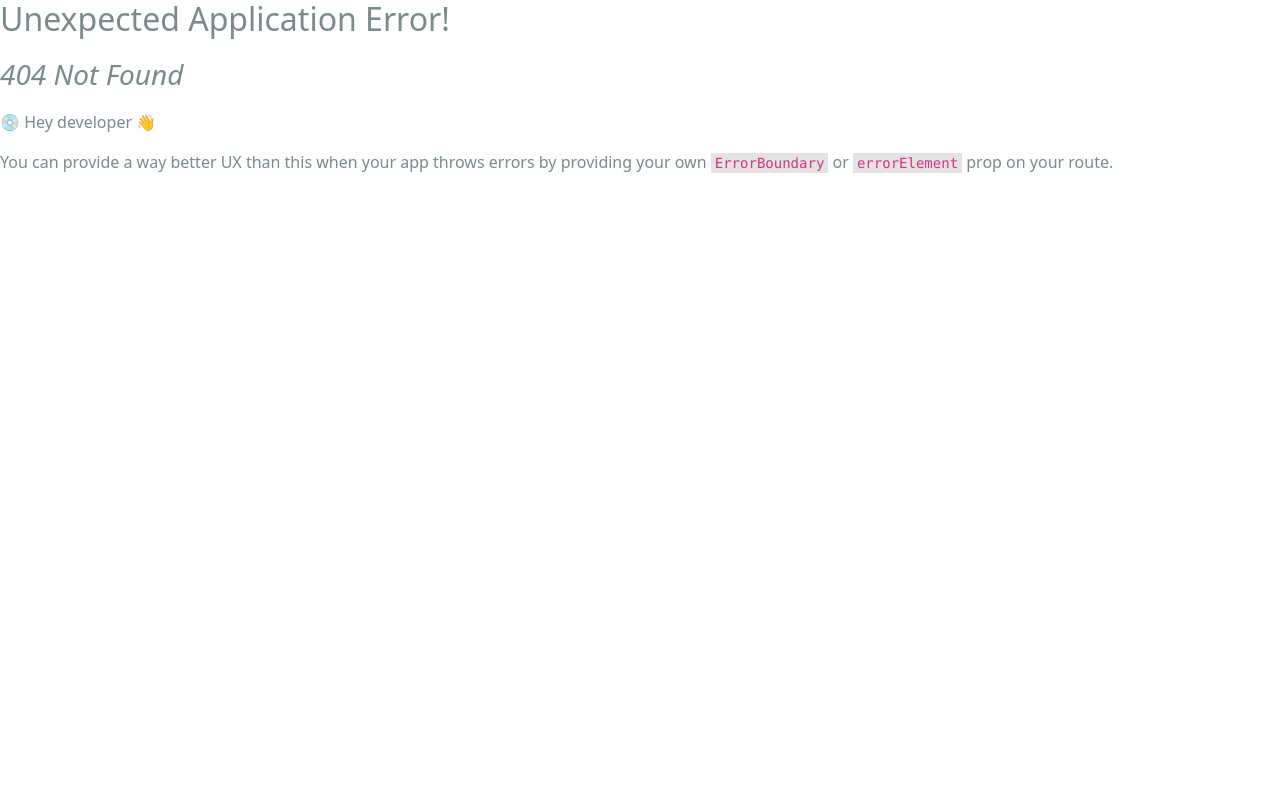
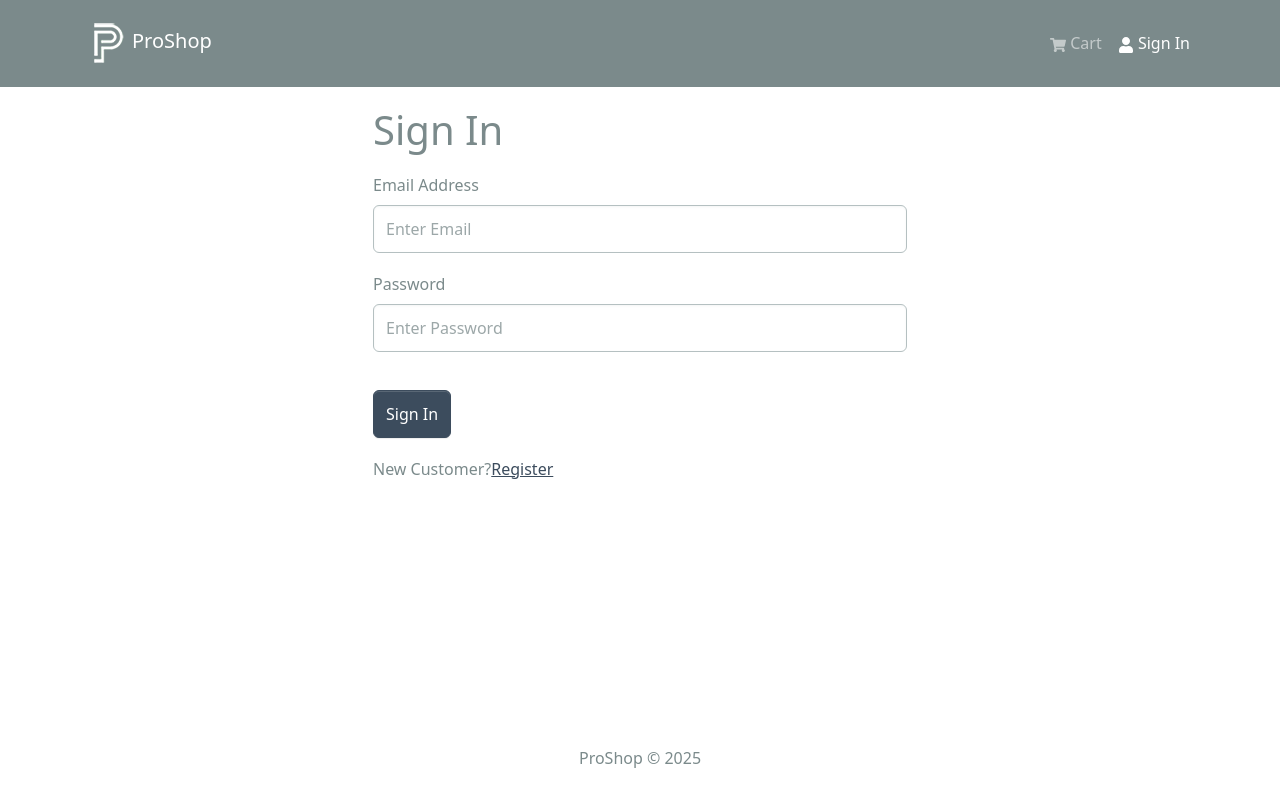
Before and after one commit to Saurav-Mistri/E-commerce_MERN_STACK, a React (Create React App) app in the folder client/: page /login in a window 1280 px wide. Before the commit this address had no page. Shown: the top 802 px of the page. Built offline with nearby package versions, Linux system fonts and the light colour scheme.

Commit message:
Login-page design code is done

```diff
--- /dev/null
+++ b/client/src/components/FormContiner.jsx
@@ -0,0 +1,16 @@
+import React from 'react';
+import { Container, Row, Col } from 'react-bootstrap';
+
+const FormContiner = ({children}) => {
+    return (
+        <Container>
+            <Row className='justify-content-md-center'>
+                <Col xs={12} md={6}>
+                    {children}
+                </Col>
+            </Row>
+        </Container>
+    )
+}
+
+export default FormContiner
--- a/client/src/index.js
+++ b/client/src/index.js
@@ -16,6 +16,7 @@
 import HomePage from './pages/HomePage.jsx';
 import ProductDetailsPage from './pages/ProductDetailsPage.jsx';
 import CartPage from './pages/CartPage.jsx';
+import LoginPage from './pages/LoginPage.jsx';
 
 const router = createBrowserRouter(
   createRoutesFromElements(
@@ -23,6 +24,7 @@
       <Route index={true} path='/' element={<HomePage />} />
       <Route path='/product/:id' element={<ProductDetailsPage />} />
       <Route path='/cart' element={<CartPage />} />
+      <Route path='/login' element={<LoginPage />} />
     </Route>
   )
 )
--- /dev/null
+++ b/client/src/pages/LoginPage.jsx
@@ -0,0 +1,41 @@
+import React from 'react';
+import { useState } from 'react';
+import { Link } from 'react-router-dom';
+import { Form, Button, Row, Col } from 'react-bootstrap';
+import FormContiner from '../components/FormContiner';
+
+const LoginPage = () => {
+    const [email, setEmail] = useState('');
+    const [password, setPassword] = useState('');
+
+    const submitHandler = (e) => {
+        e.preventDefault();
+        console.log('submit');
+
+    }
+
+    return (
+        <FormContiner>
+            <h1>Sign In</h1>
+
+            <Form onSubmit={submitHandler}>
+                <Form.Group controlId='email' className='my-3'>
+                    <Form.Label>Email Address</Form.Label>
+                    <Form.Control type='email' placeholder='Enter Email' value={email} onChange={(e) => setEmail(e.target.value)}></Form.Control>
+                </Form.Group>
+                <Form.Group controlId='password' className='my-3'>
+                    <Form.Label>Password</Form.Label>
+                    <Form.Control type='password' placeholder='Enter Password' value={password} onChange={(e) => setPassword(e.target.value)}></Form.Control>
+                </Form.Group>
+                <Button type='submit' variant='primary' className='mt-3'>Sign In</Button>
+            </Form>
+            <Row className='py-3'>
+                <Col>
+                    New Customer?<Link to='/register'>Register</Link>
+                </Col>
+            </Row>
+        </FormContiner>
+    )
+}
+
+export default LoginPage;
```
